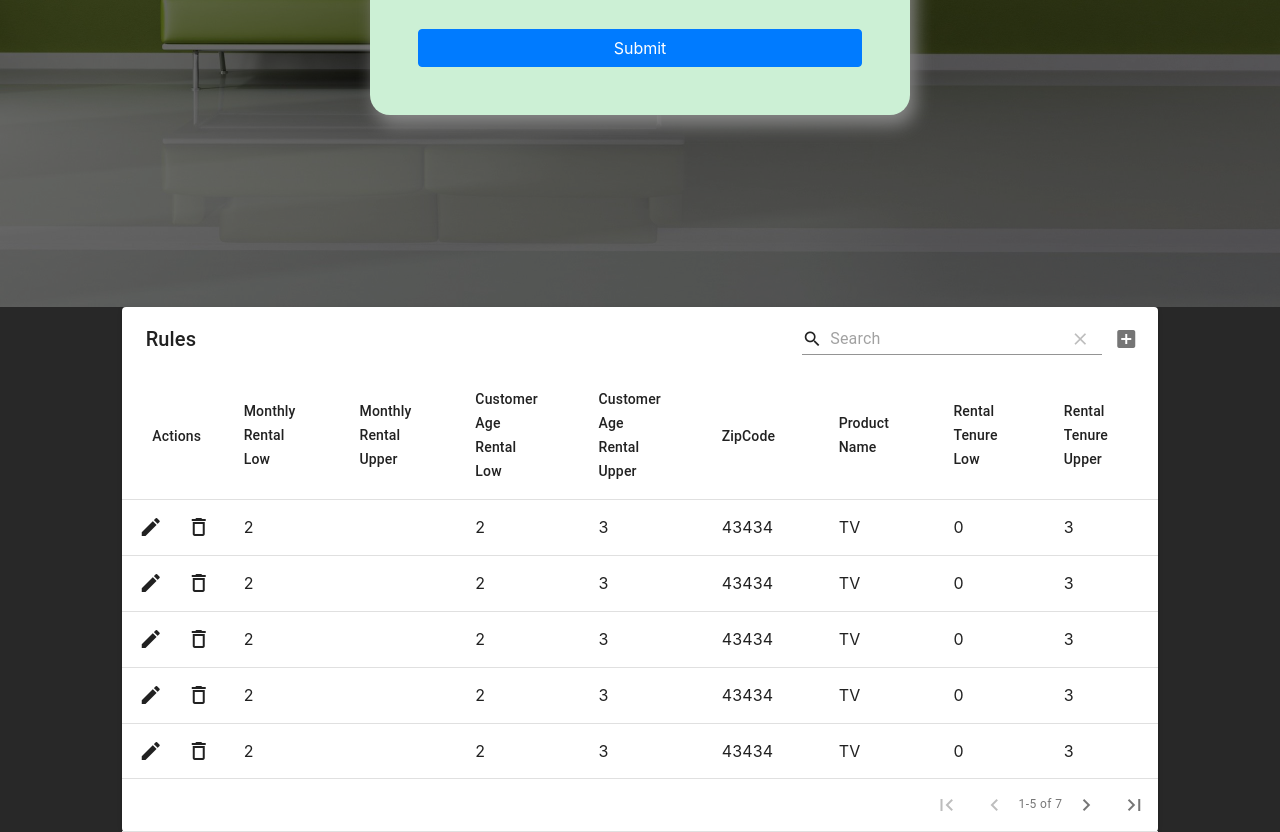
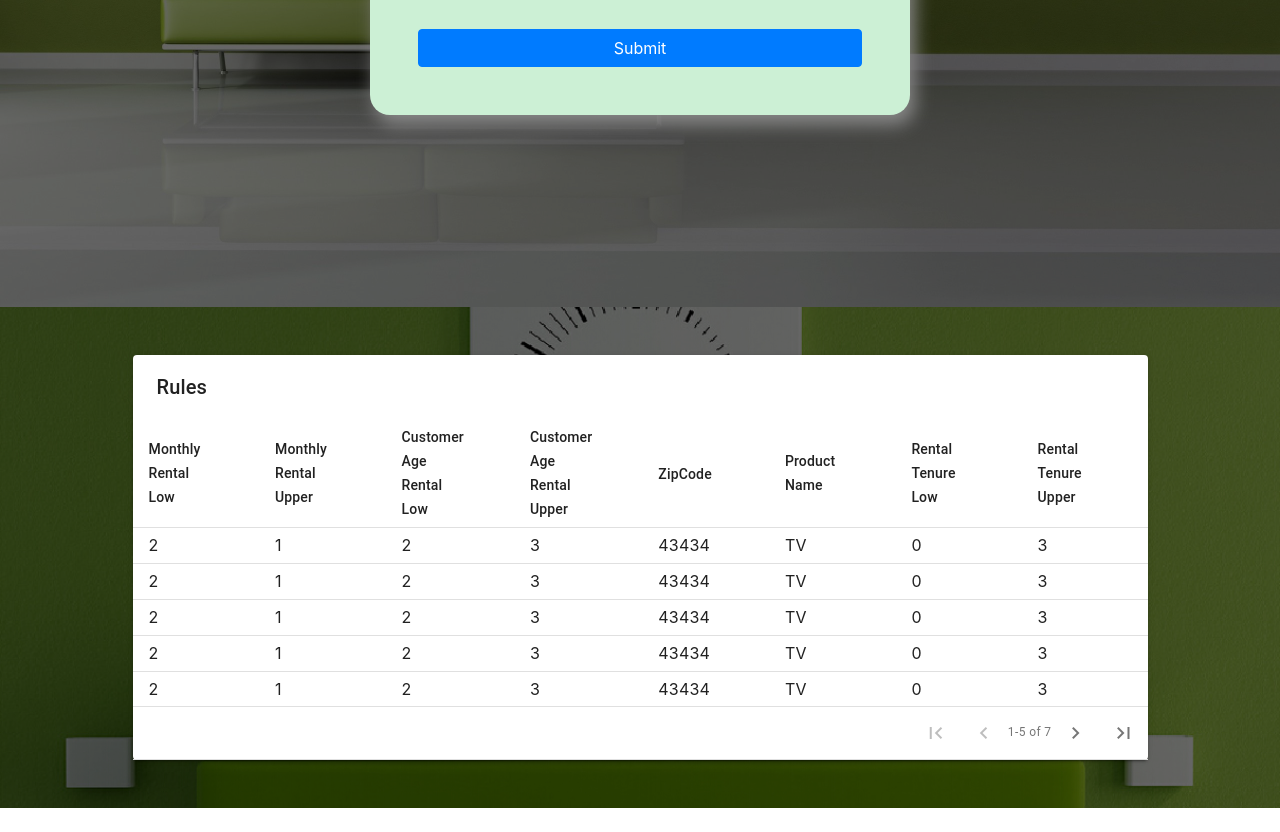
Before and after one commit to abhikumar22/challenge-frontend-solution, a React app: page / in a window 1280 px wide. Shown: the part 1293-2125 px from the top of the page. After the commit the page ends 2101 px from the top, so only its background shows below. Built offline with nearby package versions, Linux system fonts and the light colour scheme; a web font is replaced by a local one.

Commit message:
data table upload

```diff
--- a/src/assets/css/style.css
+++ b/src/assets/css/style.css
@@ -36,7 +36,7 @@ html {
 }
 
 .div3{
-  /* background-image: url("../images/wall3.jpeg"); The image used */
+  background-image: url("../images/wall3.jpeg");
   background-color: rgba(0, 0, 0, 0.603); /* Used if the image is unavailable */
   /* height: 500px;  You must set a specified height */
   background-position: center; /* Center the image */
--- a/src/pages/App.js
+++ b/src/pages/App.js
@@ -269,56 +269,56 @@ export default class App extends React.Component {
         </div>
         <div ref={this.profileDiv} className="div3">
           <div className="bbg">
-
-            <div className="col-sm-10 col-lg-10 col-md-10 col-10 mx-auto">
-
-              <div style={{ maxWidth: "100%" }}>
+            <div className="container h-100">
+              <div className="row align-items-center h-100">
+                <div className="col-11 col-sm-11 col-md-11 col-lg-11 mx-auto py-5">
                   <MaterialTable
                     options={{
-                  pageSizeOptions:[5]
+                      pageSizeOptions: [5],
+                      search:false,
+                      padding:'Dense'
                     }
                     }
                     columns={DATA_TABLE}
                     data={DATA_TABLE_VALUE}
                     title="Rules"
-                  editable={{
-                    onRowAdd: (newData) =>
-                      new Promise((resolve) => {
-                        setTimeout(() => {
-                          resolve();
-                          this.handleClick(1)
-                        }, 600);
-                      }),
-                    onRowUpdate: (newData, oldData) =>
-                      new Promise((resolve) => {
-                        setTimeout(() => {
-                          resolve();
-                          if (oldData) {
-                            this.setState((prevState) => {
-                              const data = [...prevState.data];
-                              data[data.indexOf(oldData)] = newData;
-                              return { ...prevState, data };
-                            });
-                          }
-                        }, 600);
-                      }),
-                    onRowDelete: (oldData) =>
-                      new Promise((resolve) => {
-                        setTimeout(() => {
-                          resolve();
-                          this.setState((prevState) => {
-                            const data = [...prevState.data];
-                            data.splice(data.indexOf(oldData), 1);
-                            return { ...prevState, data };
-                          });
-                        }, 600);
-                      }),
-                  }}
+                    // editable={{
+                    //   onRowAdd: (newData) =>
+                    //     new Promise((resolve) => {
+                    //       setTimeout(() => {
+                    //         resolve();
+                    //         this.handleClick(1)
+                    //       }, 600);
+                    //     }),
+                    //   onRowUpdate: (newData, oldData) =>
+                    //     new Promise((resolve) => {
+                    //       setTimeout(() => {
+                    //         resolve();
+                    //         if (oldData) {
+                    //           this.setState((prevState) => {
+                    //             const data = [...prevState.data];
+                    //             data[data.indexOf(oldData)] = newData;
+                    //             return { ...prevState, data };
+                    //           });
+                    //         }
+                    //       }, 600);
+                    //     }),
+                    //   onRowDelete: (oldData) =>
+                    //     new Promise((resolve) => {
+                    //       setTimeout(() => {
+                    //         resolve();
+                    //         this.setState((prevState) => {
+                    //           const data = [...prevState.data];
+                    //           data.splice(data.indexOf(oldData), 1);
+                    //           return { ...prevState, data };
+                    //         });
+                    //       }, 600);
+                    //     }),
+                    // }}
                   />
                 </div>
               </div>
-
-
+            </div>
           </div>
         </div>
       </div >
--- a/src/utils/constants.js
+++ b/src/utils/constants.js
@@ -51,7 +51,7 @@ const RENTAL_TENURE_OPTIONS = [
 const DATA_TABLE =
   [
   { title: "Monthly Rental Low", field: "monthly_rent_low" },
-  { title: "Monthly Rental Upper", field: "surmonthly_rent_upr" },
+  { title: "Monthly Rental Upper", field: "monthly_rent_upr" },
   { title: "Customer Age Rental Low", field: "age_rent_low" },
   { title: "Customer Age Rental Upper", field: "age_rent_upr" },
   { title: "ZipCode", field: "zip" },
```
Lines whose indentation alone changed are shown as unchanged.
